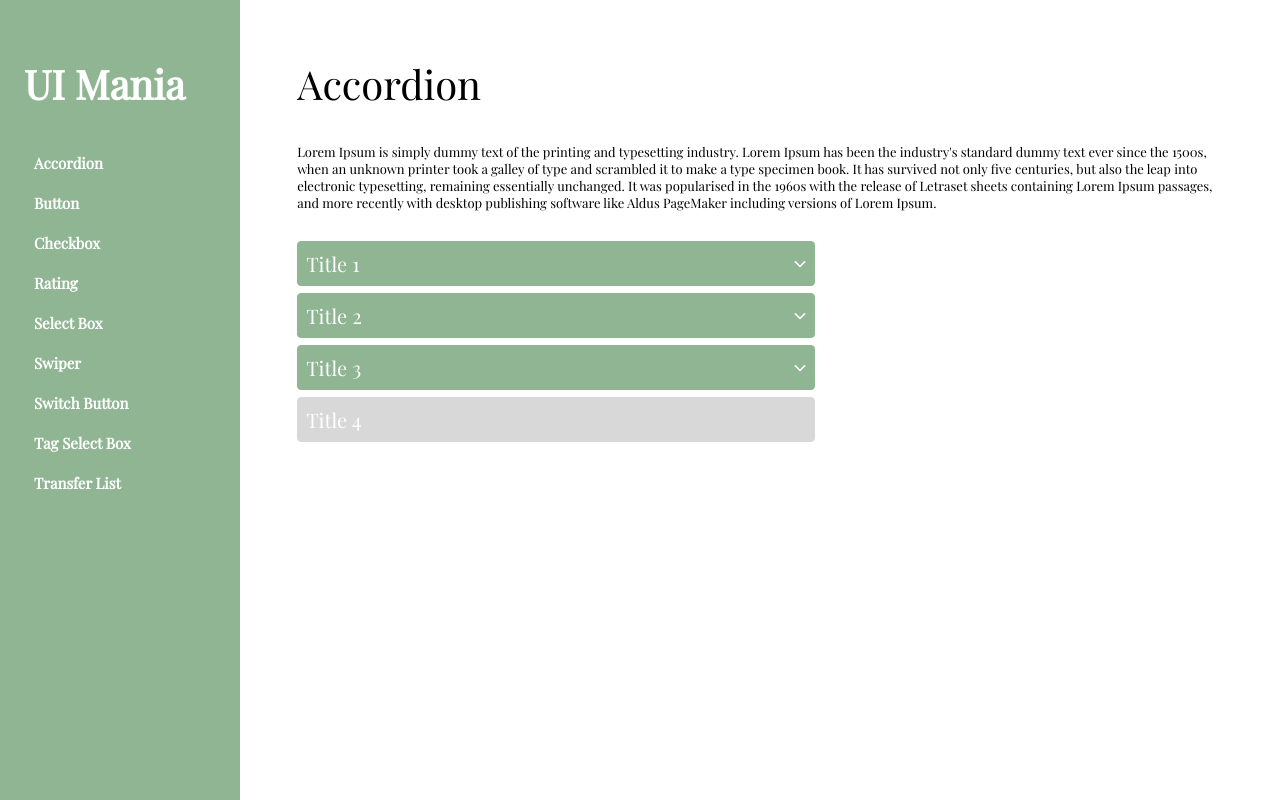
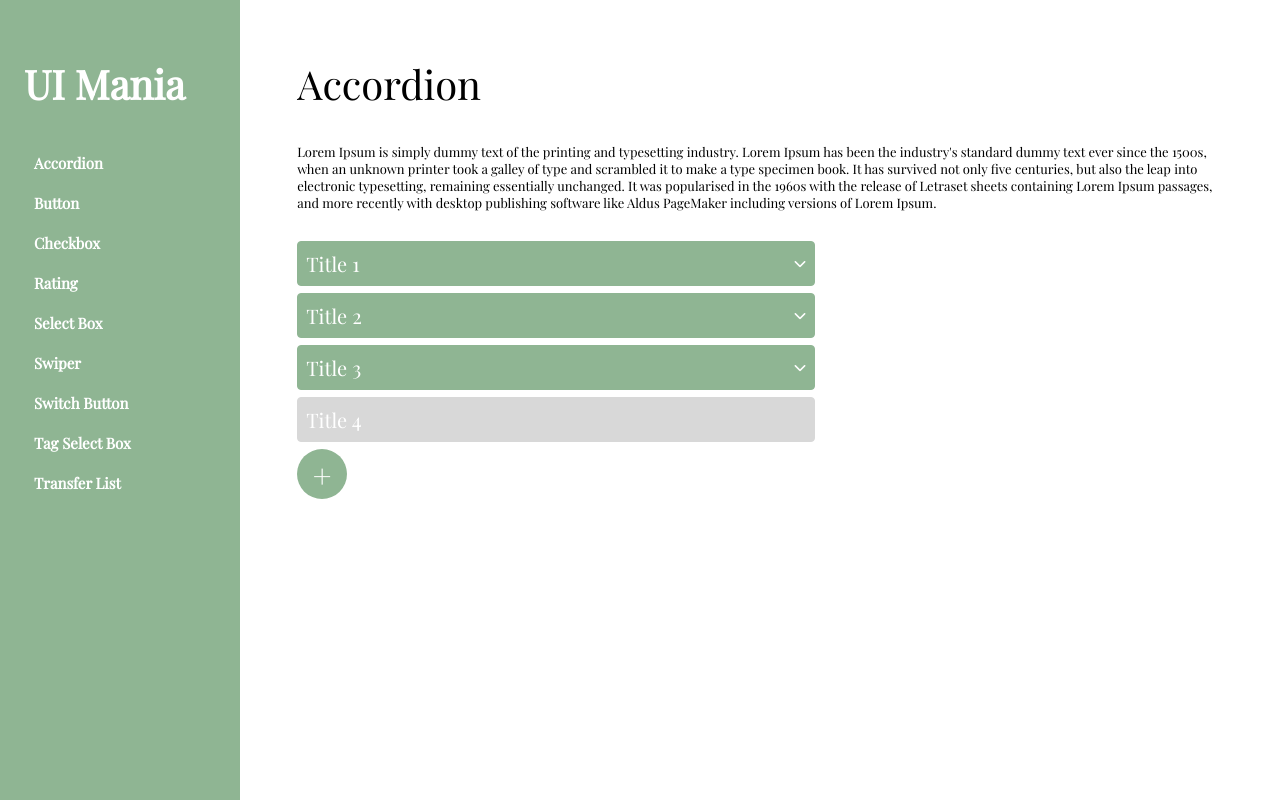
Before and after one commit to maniazurek/React-Custom-UI-Component-Library, a React (Create React App) app: page /accordion in a window 1280 px wide. Built offline with nearby package versions, Linux system fonts and the light colour scheme.

Commit message:
added form component

```diff
--- a/src/components-UI/Accordion/Accordion.js
+++ b/src/components-UI/Accordion/Accordion.js
@@ -5,8 +5,15 @@ import {
   SectionTitle,
 } from "../../components-website/ComponentsWebStyles";
 import AccordionUI from "./AccordionUI";
+import Form from "../../components-website/Form";
 
-const Accordion = ({ show, showContent, mainColor, disabledColor, contentColor }) => {
+const Accordion = ({
+  show,
+  showContent,
+  mainColor,
+  disabledColor,
+  contentColor,
+}) => {
   return (
     <SectionContainer>
       <SectionTitle>Accordion</SectionTitle>
@@ -28,6 +35,7 @@ const Accordion = ({ show, showContent, mainColor, disabledColor, contentColor }
         disabledColor={disabledColor}
         contentColor={contentColor}
       />
+      <Form />
     </SectionContainer>
   );
 };
--- /dev/null
+++ b/src/components-website/Form.js
@@ -0,0 +1,66 @@
+import React, { useState } from "react";
+import styled from "styled-components";
+
+const Form = () => {
+  const [isOpen, setIsOpen] = useState(false);
+
+  const onOpenForm = () => {
+    setIsOpen(true);
+  };
+
+  const onCloseForm = () => {
+    setIsOpen(false);
+  };
+
+  return (
+    <>
+      <FormAdd onClick={onOpenForm}>+</FormAdd>
+      {isOpen && (
+        <FormTaskOverlay>
+          <FormContainer>
+            <CloseForm onClick={onCloseForm}>x</CloseForm>
+            <div>Form opened</div>
+          </FormContainer>
+        </FormTaskOverlay>
+      )}
+    </>
+  );
+};
+
+const FormAdd = styled.div`
+  width: 50px;
+  height: 50px;
+  border-radius: 50%;
+  background-color: #8fb593;
+  color: #fff;
+  display: flex;
+  justify-content: center;
+  align-items: center;
+  font-size: 32px;
+  cursor: pointer;
+`;
+
+const FormContainer = styled.div`
+  border: 1px solid #000;
+  background-color: #fff;
+  width: 300px;
+  height: 300px;
+`;
+
+const FormTaskOverlay = styled.div`
+  top: 0;
+  right: 0;
+  left: 0;
+  bottom: 0;
+  position: absolute;
+  background: rgba(0, 0, 0, 0.35);
+  display: flex;
+  justify-content: center;
+  align-items: center;
+`;
+
+const CloseForm = styled.div`
+  cursor: pointer;
+`;
+
+export default Form;
```
